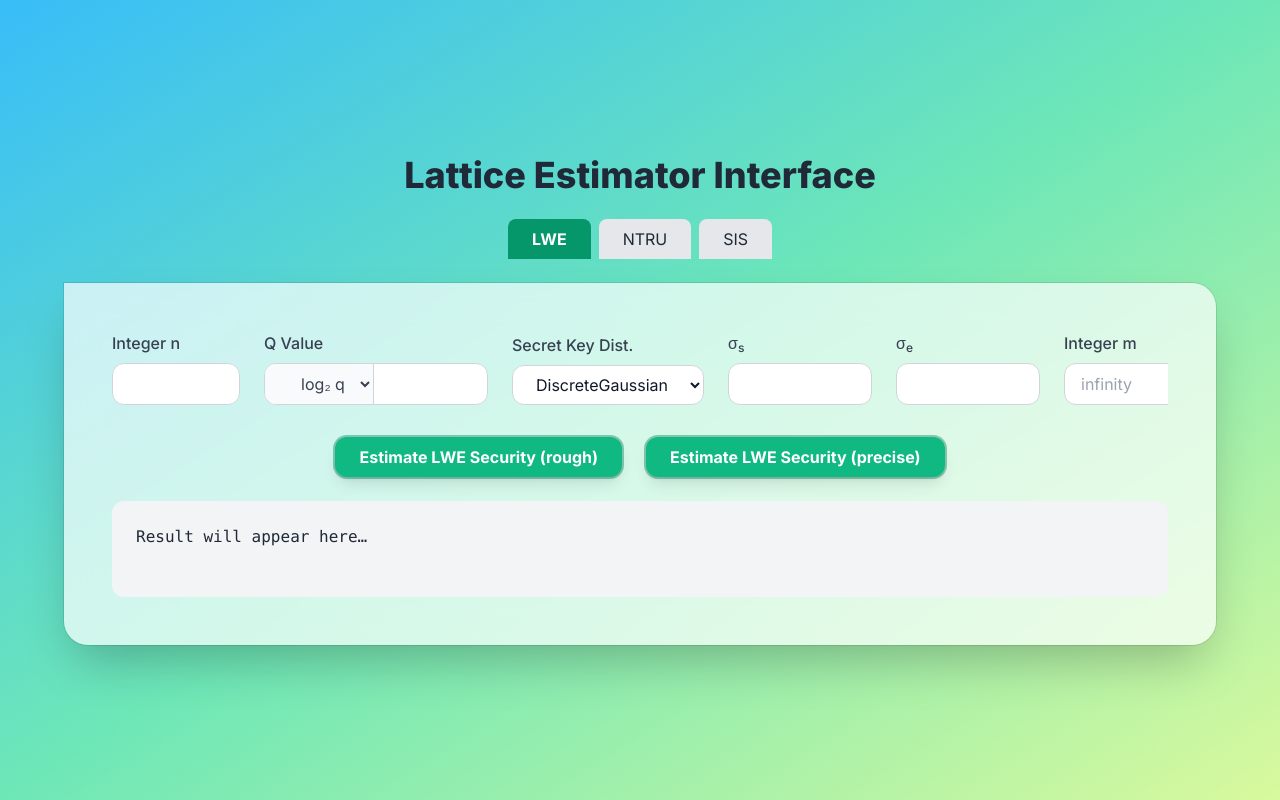
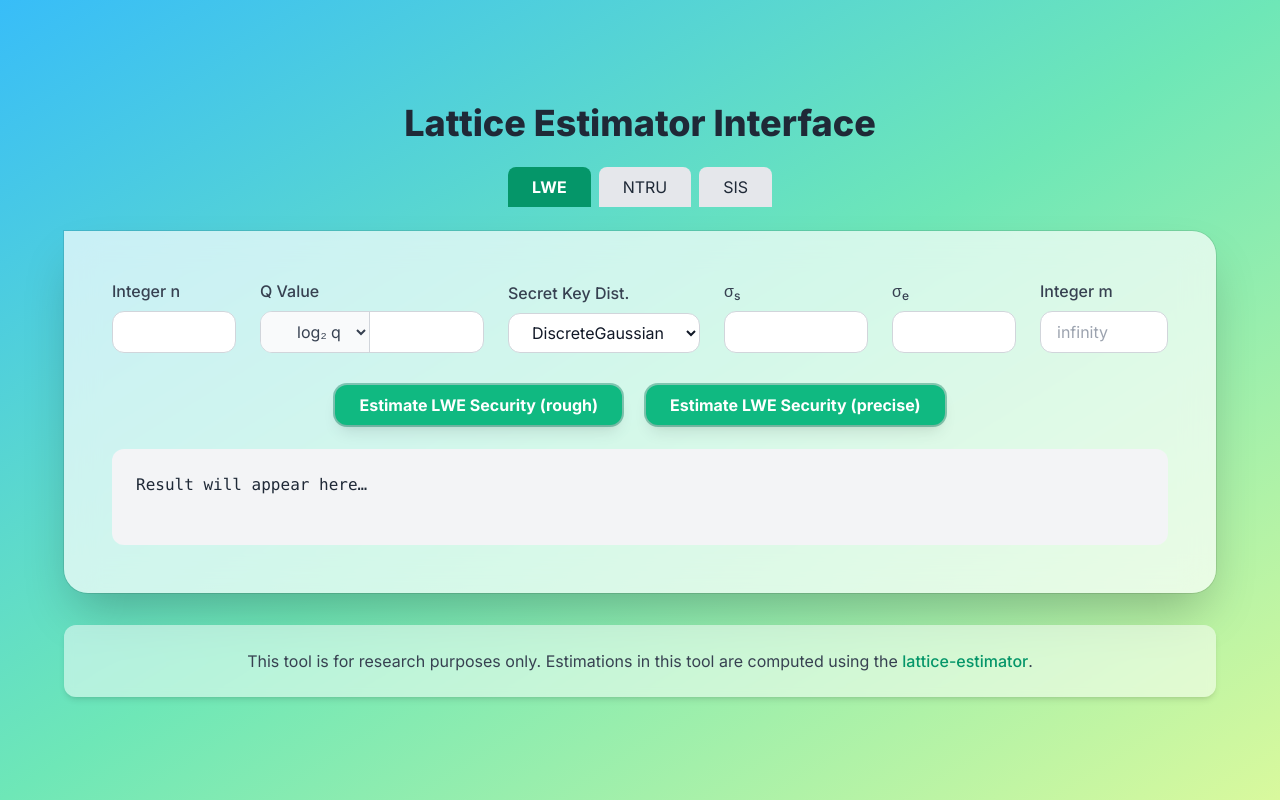
Before and after one commit to RasoulAM/lattice-estimator-interface, a Flask app: page / in a window 1280 px wide. Run offline with Flask 3, Linux system fonts and the light colour scheme; some libraries are stand-ins or nearby versions.

Commit message:
Attibution and other details

```diff
--- a/app.py
+++ b/app.py
@@ -62,13 +62,13 @@ def compute():
             sigma_e = float(sigma_e_str)
             # Determine the secret key distribution (Xs) based on user selection
             if secret_key_dist_type == 'Binary':
-                if hamming_weight_str is "":
+                if hamming_weight_str == "":
                     Xs = ND.UniformMod(2)
                 else:
                     hamming_weight = int(hamming_weight_str)
                     Xs = ND.SparseBinary(hw=hamming_weight)
             elif secret_key_dist_type == 'Ternary':
-                if hamming_weight_str is "":
+                if hamming_weight_str == "":
                     Xs = ND.UniformMod(2)
                 else:
                     hamming_weight = int(hamming_weight_str)
@@ -118,13 +118,13 @@ def compute():
             sigma_e = float(sigma_e_str)
             # Determine the secret key distribution (Xs) based on user selection
             if secret_key_dist_type == 'Binary':
-                if hamming_weight_str is "":
+                if hamming_weight_str == "":
                     Xs = ND.UniformMod(2)
                 else:
                     hamming_weight = int(hamming_weight_str)
                     Xs = ND.SparseBinary(hw=hamming_weight)
             elif secret_key_dist_type == 'Ternary':
-                if hamming_weight_str is "":
+                if hamming_weight_str == "":
                     Xs = ND.UniformMod(2)
                 else:
                     hamming_weight = int(hamming_weight_str)
--- a/templates/index.html
+++ b/templates/index.html
@@ -70,7 +70,7 @@
         <form id="lweComputationForm"
               class="flex flex-wrap sm:flex-nowrap items-end gap-6 overflow-x-auto pb-2">
 
-          <div class="flex flex-col min-w-[8rem] flex-grow w-[80%] mx-auto">
+          <div class="flex flex-col min-w-[5rem] flex-grow w-[80%] mx-auto">
             <label for="lwe_n"
                    class="mb-2 font-medium text-gray-700 dark:text-gray-300 whitespace-nowrap">
               Integer&nbsp;n
@@ -140,7 +140,7 @@
                           px-4 py-2 focus:ring-4 focus:ring-emerald-400 outline-none w-full" />
           </div>
 
-          <div class="flex flex-col min-w-[9rem] flex-grow w-[80%] mx-auto">
+          <div class="flex flex-col min-w-[6rem] flex-grow w-[80%] mx-auto">
             <label for="lwe_sigma_e"
                    class="mb-2 font-medium text-gray-700 dark:text-gray-300 whitespace-nowrap">
               σ<sub>e</sub>
@@ -195,7 +195,7 @@ Result will appear here…
            <form id="ntruComputationForm"
               class="flex flex-wrap sm:flex-nowrap items-end gap-6 overflow-x-auto pb-2">
 
-              <div class="flex flex-col min-w-[8rem] flex-grow w-[80%] mx-auto">
+              <div class="flex flex-col min-w-[5rem] flex-grow w-[80%] mx-auto">
                 <label for="ntru_n"
                        class="mb-2 font-medium text-gray-700 dark:text-gray-300 whitespace-nowrap">
                   Integer&nbsp;n
@@ -265,7 +265,7 @@ Result will appear here…
                               px-4 py-2 focus:ring-4 focus:ring-emerald-400 outline-none w-full" />
               </div>
 
-              <div class="flex flex-col min-w-[9rem] flex-grow w-[80%] mx-auto">
+              <div class="flex flex-col min-w-[6rem] flex-grow w-[80%] mx-auto">
                 <label for="ntru_sigma_e"
                        class="mb-2 font-medium text-gray-700 dark:text-gray-300 whitespace-nowrap">
                   σ<sub>e</sub>
@@ -404,6 +404,13 @@ Result will appear here…
 
   </div>
 
+  <!-- Explanation Text Box -->
+  <div class="w-full max-w-6xl mt-8 p-6 bg-white/50 dark:bg-slate-800/50 backdrop-blur-sm rounded-xl shadow-md text-center">
+      <p class="text-gray-700 dark:text-gray-300 text-sm sm:text-base">
+          This tool is for research purposes only. Estimations in this tool are computed using the
+          <a href="https://github.com/malb/lattice-estimator/" target="_blank" rel="noopener noreferrer" class="text-emerald-600 dark:text-emerald-400 hover:underline font-medium">lattice-estimator</a>.
+      </p>
+  </div>
 
   <script>
     const tabButtons = document.querySelectorAll('.tab-button');
```
